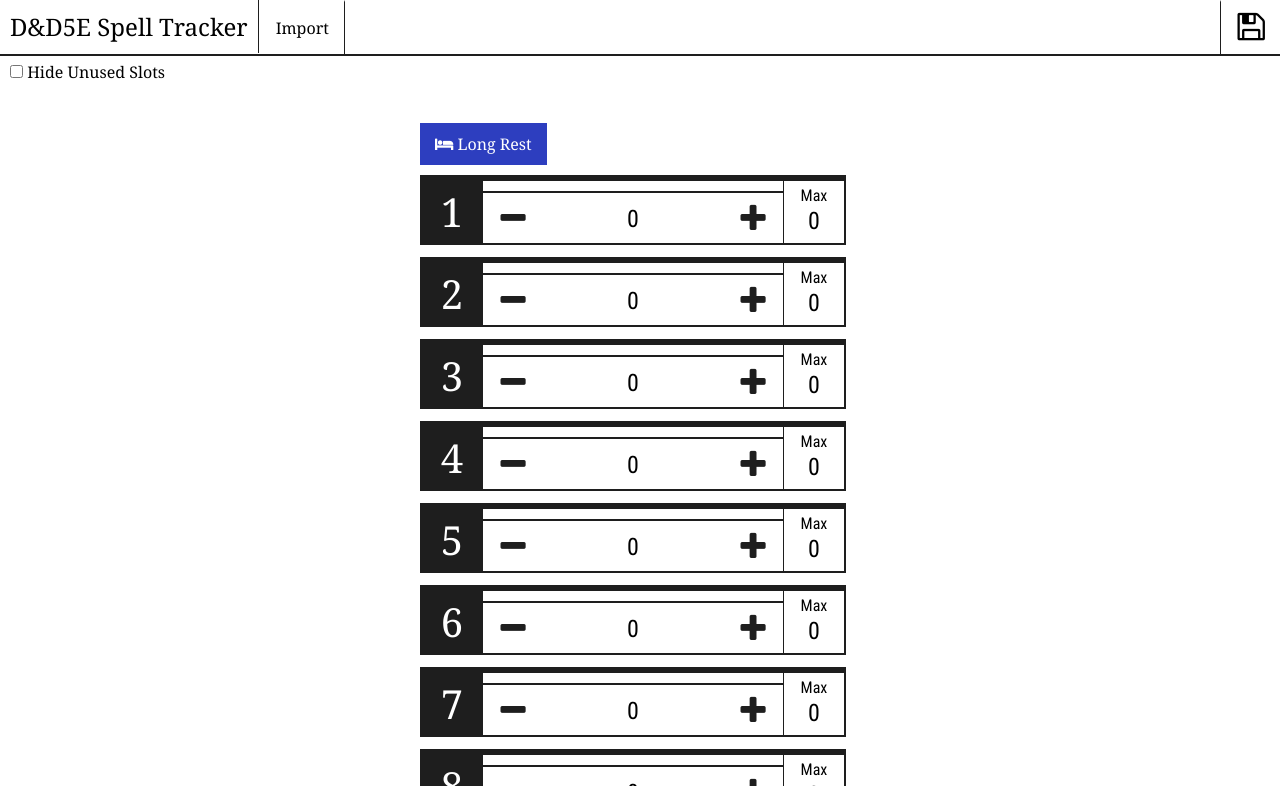
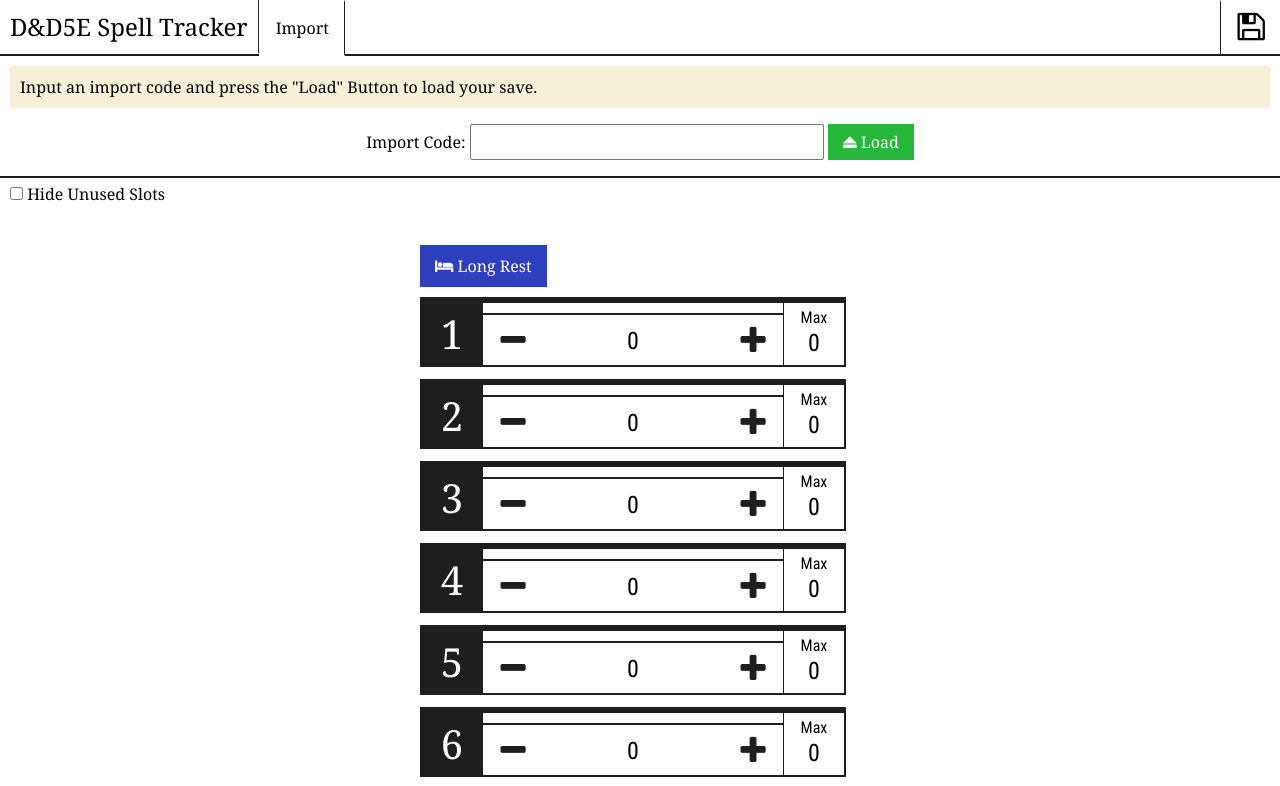
Before and after one commit to richhyaa/spelltracker, a plain HTML site: page index.html in a window 1280 px wide. Both pictures are taken after a click on the link "Import". Shown: the top 786 px of the page. Drawn offline with Linux system fonts and the light colour scheme.

Commit message:
Add Import Code

```diff
--- a/css/app.less
+++ b/css/app.less
@@ -81,6 +81,32 @@
             {
                 width: 340px;
                 padding:5px;
+            }
+
+        }
+        &.loadCode
+        {
+            text-align:center;
+            input[type="text"]
+            {
+                width: 240px;
+                padding:5px;
+                @media only screen and (min-width : 590px)
+                {
+                    width: 340px;
+                }
+            }
+        }
+        #importButton
+        {
+            display:inline-block;
+            padding:7px 15px;
+            background:#26b73b;
+            color:#fff;
+            cursor:pointer;
+            &:hover
+            {
+                background:#333;
             }
         }
     }
--- a/index.html
+++ b/index.html
@@ -17,10 +17,10 @@
         <h1>
             D&D5E Spell Tracker
         </h1>
-        <a class="button left" id="importButton">
+        <a class="button left" id="importNavButton">
             Import
         </a>
-        <a class="button right" id="saveButton">
+        <a class="button right" id="saveNavButton">
             <i class="fa fa-floppy-o fa-2x"></i>
         </a>
     </div>
@@ -38,13 +38,12 @@
 
     <div class="navSubBar" id="subBarImport">
         <p class="info">
-            Spell Tracker automatically saves your spell slots with cookies,
-            but you may want to consider saving the "Import Code" below.
+            Input an import code and press the "Load" Button to load your save.
         </p>
-        <p class="importCode">
+        <p class="loadCode">
             Import Code:
-            <input type="text" class="saveCodeField"
-                   onclick="this.setSelectionRange(0, this.value.length);" />
+            <input type="text" id="importCodeField" />
+            <a id="importButton"><i class="fa fa-eject"></i> Load</a>
         </p>
     </div>
 
--- a/js/app.js
+++ b/js/app.js
@@ -19,7 +19,7 @@
     //Hide All SubBars
     $('.navSubBar').hide();
 
-    readSaveCode();
+    readSaveCode(Cookies.get('spellTrackerSS'));
 
     updateFullSlotView();
 
@@ -69,9 +69,20 @@
         writeSaveCode();
     });
 
-    //Save Button
-    $("#saveButton").click(function () {
+    //Save Nav Button
+    $("#saveNavButton").click(function () {
         saveButtonDisplay();
+    });
+
+    //Import Nav Button
+    $("#importNavButton").click(function () {
+        importButtonDisplay();
+    });
+
+    //Import Button
+    $("#importButton").click(function () {
+        readSaveCode($('#importCodeField').val());
+        updateFullSlotView();
     });
 });
 
@@ -197,23 +208,43 @@
     }
 }
 
+
 function saveButtonDisplay()
 {
+    if (getVisibility('#subBarImport')) importButtonDisplay();
     if ($('#subBarSave').is(":visible")) {
         $('#subBarSave').hide();
-        $('#saveButton').css('border-bottom', '2px solid #121212');
-        $('#saveButton').css('border-right', '2px solid transparent');
+        $('#saveNavButton').css('border-bottom', '2px solid #121212');
+        $('#saveNavButton').css('border-right', '2px solid transparent');
     }
     else {
         writeSaveCode();
         $('#subBarSave').show();
-        $('#saveButton').css('border-bottom', '2px solid #fff');
-        $('#saveButton').css('border-right', '2px solid #fff');
+        $('#saveNavButton').css('border-bottom', '2px solid #fff');
+        $('#saveNavButton').css('border-right', '2px solid #fff');
+    }
+}
+
+function importButtonDisplay() {
+    if (getVisibility('#subBarSave')) saveButtonDisplay();
+    if ($('#subBarImport').is(":visible")) {
+        $('#subBarImport').hide();
+        $('#importNavButton').css('border-bottom', '2px solid #121212');
+        $('#importNavButton').css('border-left', '2px solid transparent');
+    }
+    else {
+        $('#subBarImport').show();
+        $('#importNavButton').css('border-bottom', '2px solid #fff');
+        $('#importNavButton').css('border-left', '2px solid #fff');
     }
 }
 
 function writeSaveCode()
 {
+    //reset saveCode
+    saveCode = "";
+
+    //write from slotValues
     for (i = 1; i <= 9; i++)
     {
         if (i > 1) saveCode += "_";
@@ -226,15 +257,22 @@
     Cookies.set('spellTrackerSS', saveCode);
 }
 
-function readSaveCode()
+function readSaveCode(ssCode)
 {
-    var ssCookie = Cookies.get('spellTrackerSS');
-    if (ssCookie != undefined) {
-        var ssList = ssCookie.split("_");
+    if (ssCode != undefined) {
+        var ssList = ssCode.split("_");
         for (i = 1; i <= 9; i++) {
             var ssValue = ssList[i - 1].split(".");
+            //Current
             slotValues[i][0] = parseInt(ssValue[0]);
+
+            //Max
             slotValues[i][1] = parseInt(ssValue[1]);
         }
     }
 }
+
+
+function getVisibility(element) {
+    return $(element).is(":visible");
+}
```
Also changed, not shown: css/app.css, css/app.min.css, 1 other file.
